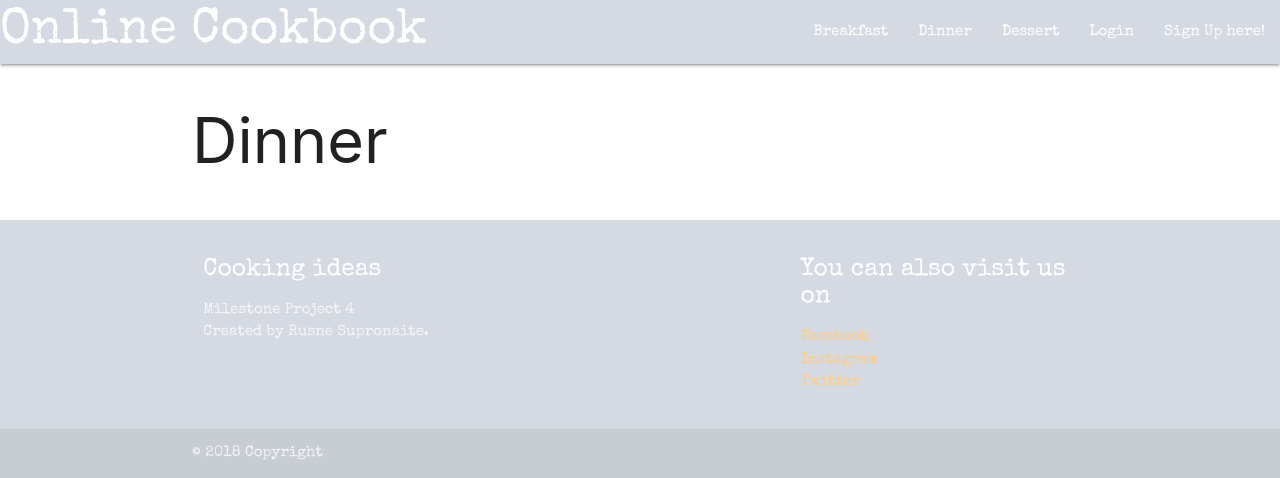
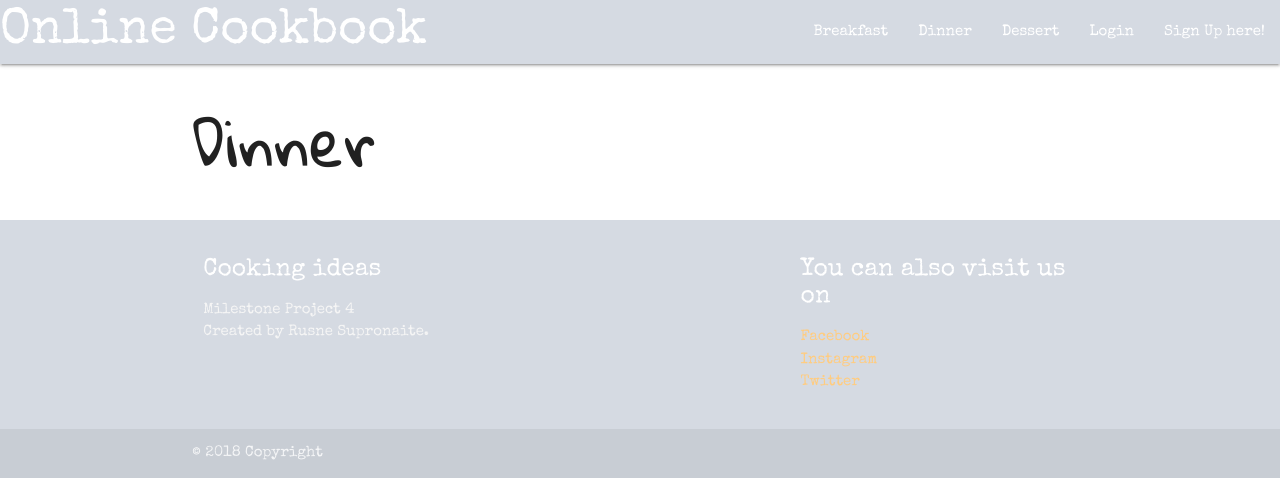
Before and after one commit to rusne118/cookbook, a Flask app: page /dinner in a window 1280 px wide. Shown: the top 478 px of the page. Run offline with Flask 2, Linux system fonts and the light colour scheme; data that the repository does not hold is empty; some libraries are stand-ins or nearby versions; some web fonts are replaced.

Commit message:
added dinner

```diff
--- a/templates/dinner.html
+++ b/templates/dinner.html
@@ -7,7 +7,7 @@
 <div class="container-fluid back">
     <div class="container">
         <div class="row meals">
-            <h1> Dinner</h1>
+            <h1 class="header"> Dinner</h1>
             {% for meals in meals %}
             {% if meals.category_name == "dinner" %}
             <div class="col s12 m4">
```
